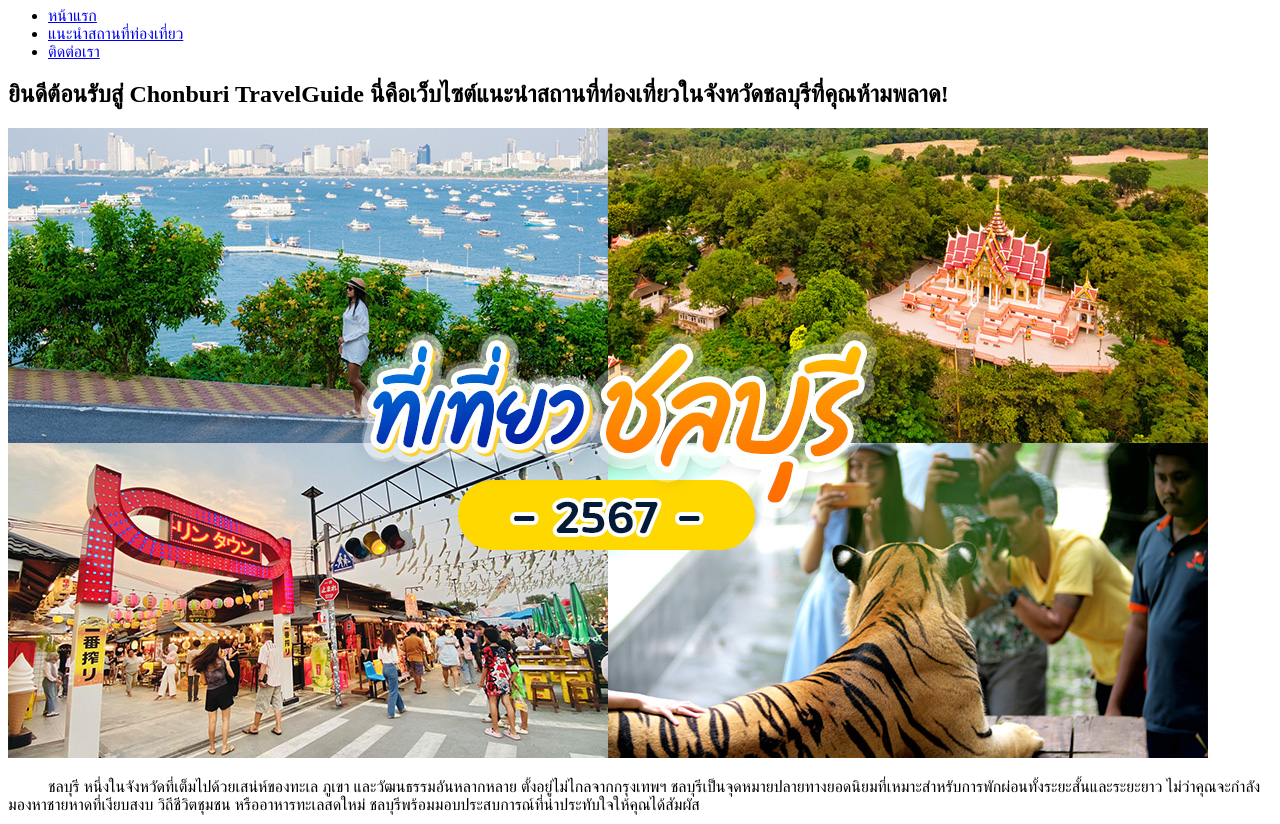
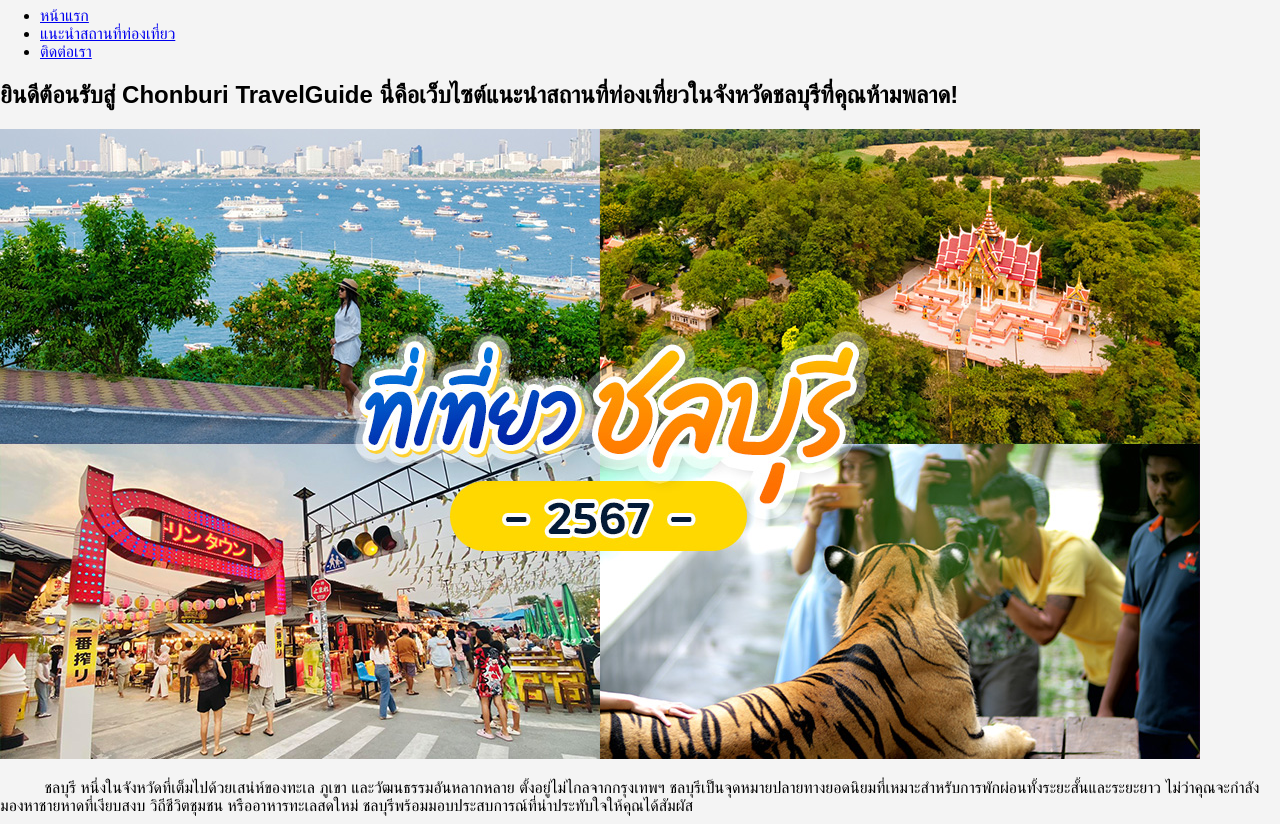
Before and after one commit to wbyin4/my-homework1, a plain HTML site: page index.html in a window 1280 px wide. Shown: the part 73-897 px from the top of the page. Drawn offline with Linux system fonts and the light colour scheme; files that its build step writes are made by us from their sources.

Commit message:
สร้าง body

```diff
--- a/css/style.css
+++ b/css/style.css
@@ -0,0 +1,6 @@
+body {
+    font-family: 'Arial', sans-serif;
+    margin: 0;
+    padding: 0;
+    background-color: #f4f4f4;
+}
--- a/index.html
+++ b/index.html
@@ -4,7 +4,7 @@
     <meta charset="UTF-8">
     <meta name="viewport" content="width=device-width, initial-scale=1.0">
     <title>หน้าแรก</title>
-    <link rel="stylesheet" href="style.css">
+    <link rel="stylesheet" href="css/style.css"">
 </head>
 <body>
     <header>
```
Also changed, not shown: contact.html (+1 -1 lines), details.html (+1 -1 lines).
